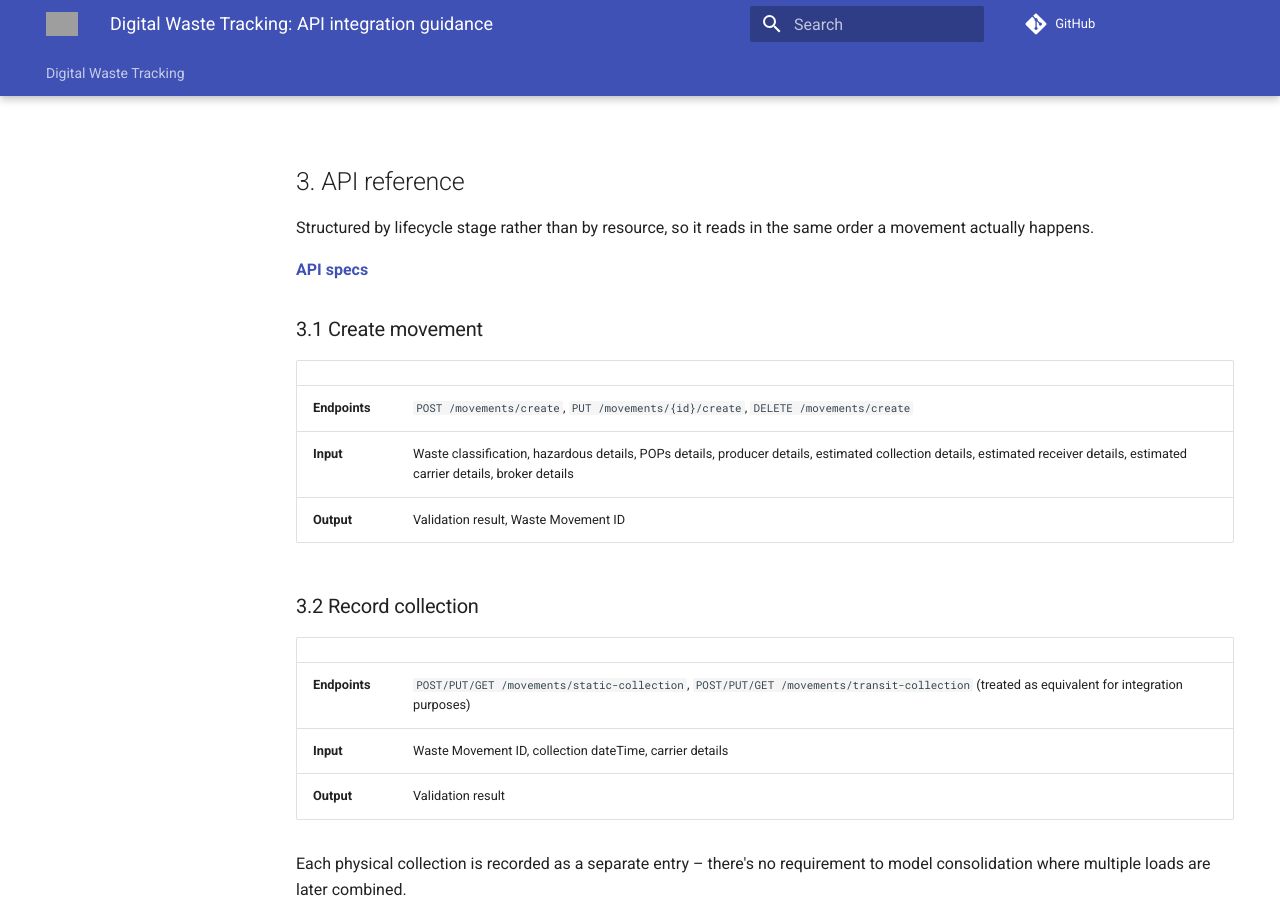
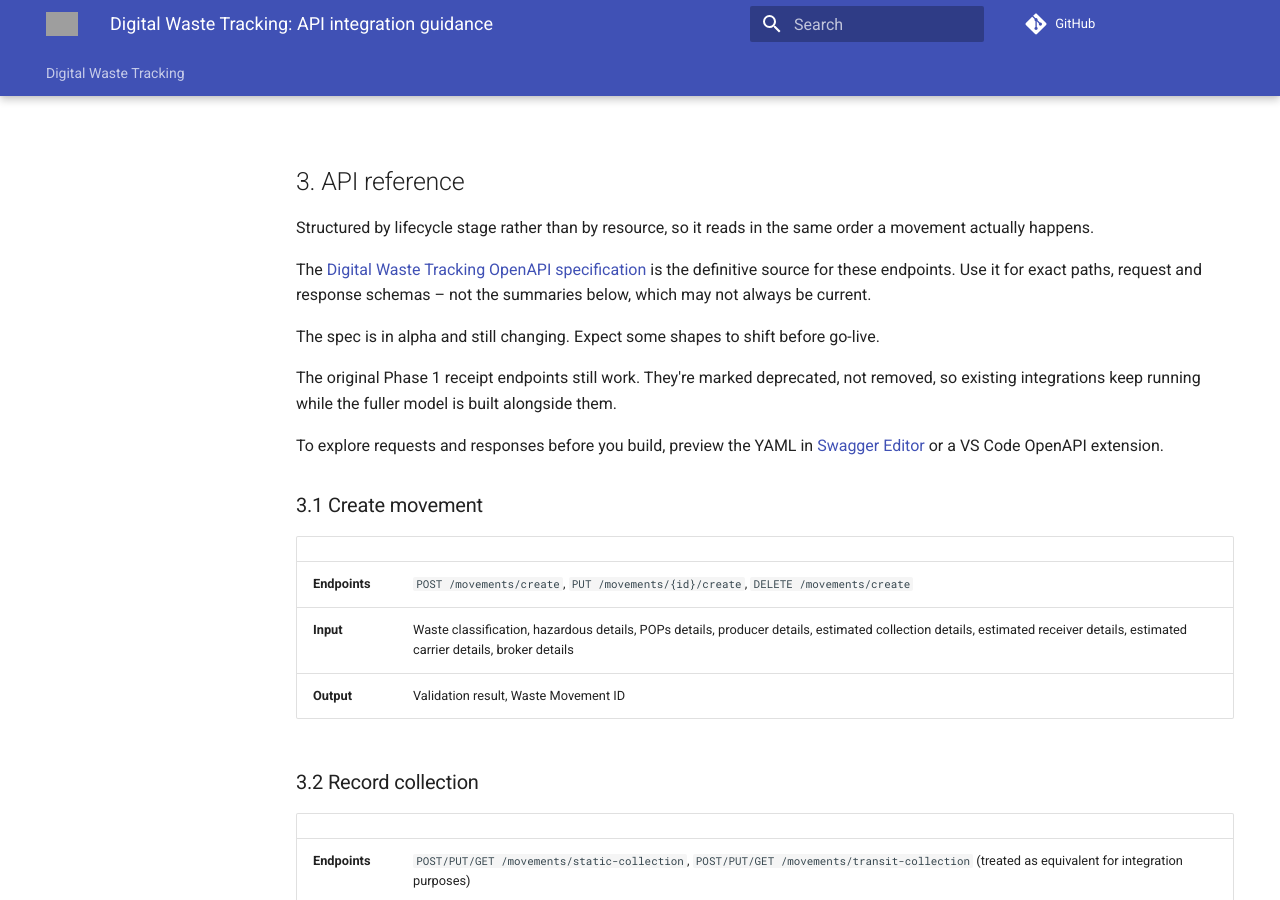
Before and after one commit to DEFRA/digital-waste-tracking-api-docs, an MkDocs documentation site: the page built from docs/software-provider-integration-guidance.md, in a window 1280 px wide and 900 px high, scrolled down 3380 px. Built offline with MkDocs 1.6.1 and Material for MkDocs 9.7.7, drawn with Linux system fonts in a browser that asks for light colours; comment, search, counter and statistics services are not loaded; the version menu is left out; grey boxes are pictures that could not be loaded.

Commit message:
Add intro paragraphs for the OpenAPI spec in section 3
Replaces the bare API specs link with four short paragraphs
explaining that the spec is the definitive source, still changing
during alpha, keeps Phase 1 receipt endpoints working (deprecated,
not removed), and can be previewed in Swagger Editor or VS Code
before building against it.

```diff
--- a/docs/software-provider-integration-guidance.md
+++ b/docs/software-provider-integration-guidance.md
@@ -75,7 +75,13 @@ Collection and receipt can each be recorded in real time or deferred/retrospecti
 
 Structured by lifecycle stage rather than by resource, so it reads in the same order a movement actually happens.
 
-**[API specs](https://github.com/DEFRA/digital-waste-tracking-api-docs/blob/main/docs/api/openapi.yaml)**
+The [Digital Waste Tracking OpenAPI specification](https://github.com/DEFRA/digital-waste-tracking-api-docs/blob/main/docs/api/openapi.yaml) is the definitive source for these endpoints. Use it for exact paths, request and response schemas – not the summaries below, which may not always be current.
+
+The spec is in alpha and still changing. Expect some shapes to shift before go-live.
+
+The original Phase 1 receipt endpoints still work. They're marked deprecated, not removed, so existing integrations keep running while the fuller model is built alongside them.
+
+To explore requests and responses before you build, preview the YAML in [Swagger Editor](https://editor.swagger.io) or a VS Code OpenAPI extension.
 
 ### 3.1 Create movement
 
```
